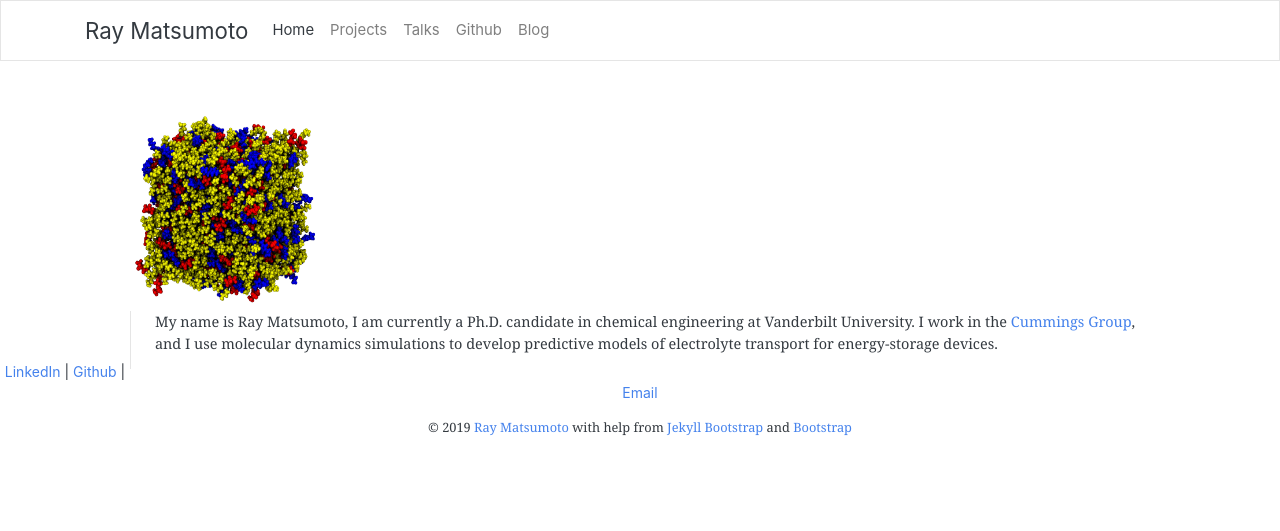
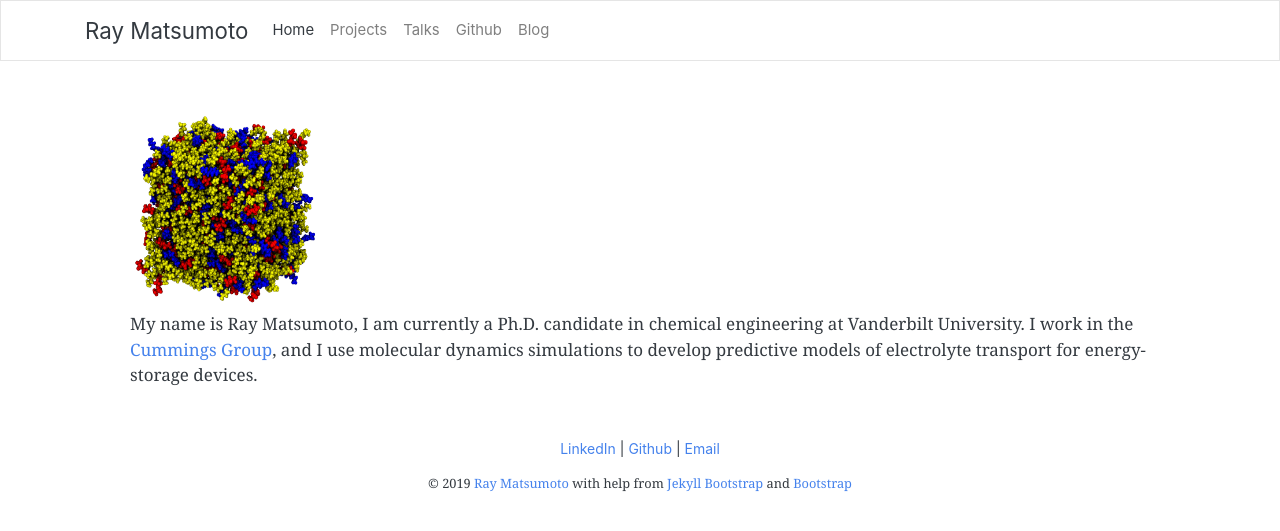
Before and after one commit to rmatsum836/rmatsum836.github.io, a Jekyll site: the page built from index.md, in a window 1280 px wide. Shown: the top 531 px of the page. Built offline with Jekyll 4.4.1, drawn with Linux system fonts in a browser that asks for light colours; nearby versions of some CDN libraries.

Commit message:
Formatting changes

```diff
--- a/index.md
+++ b/index.md
@@ -7,14 +7,11 @@ layout: default
 
   <img src="/images/website-image.png" alt="Ray Matsumoto" class="float: left" width="200" height="200" />
 
-   <div class="entry-summary">
+   <p>My name is Ray Matsumoto, I am currently a Ph.D. candidate in
+   chemical engineering at Vanderbilt University.  I work in the
+   <a href="http://huggins.vuse.vanderbilt.edu/ptc/"
+   onclick="trackOutboundLink('http://huggins.vuse.vanderbilt.edu/ptc/');">Cummings Group</a>, and I use molecular dynamics simulations to
+   develop predictive models of electrolyte transport for
+   energy-storage devices.</p>
 
-      <p>My name is Ray Matsumoto, I am currently a Ph.D. candidate in
-      chemical engineering at Vanderbilt University.  I work in the
-      <a href="http://huggins.vuse.vanderbilt.edu/ptc/"
-      onclick="trackOutboundLink('http://huggins.vuse.vanderbilt.edu/ptc/');">Cummings Group</a>, and I use molecular dynamics simulations to
-      develop predictive models of electrolyte transport for
-      energy-storage devices.</p>
-
- </div>
 </div>
```
